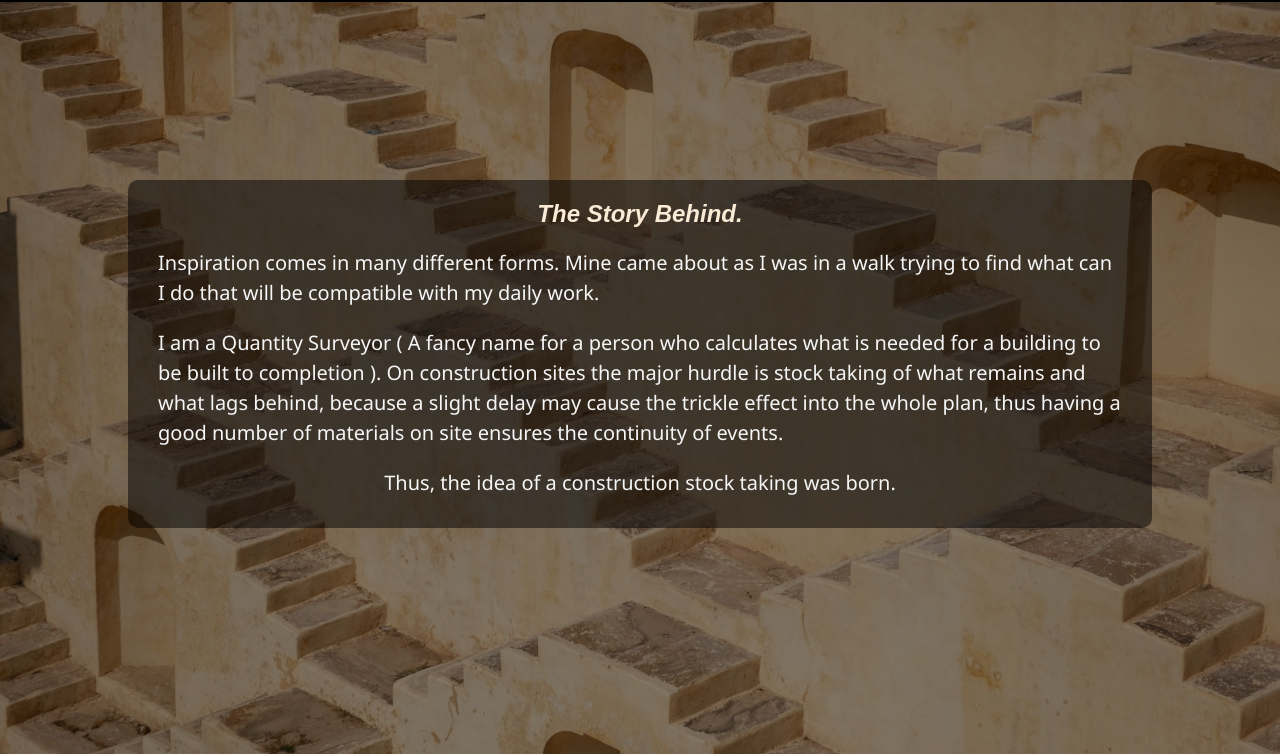
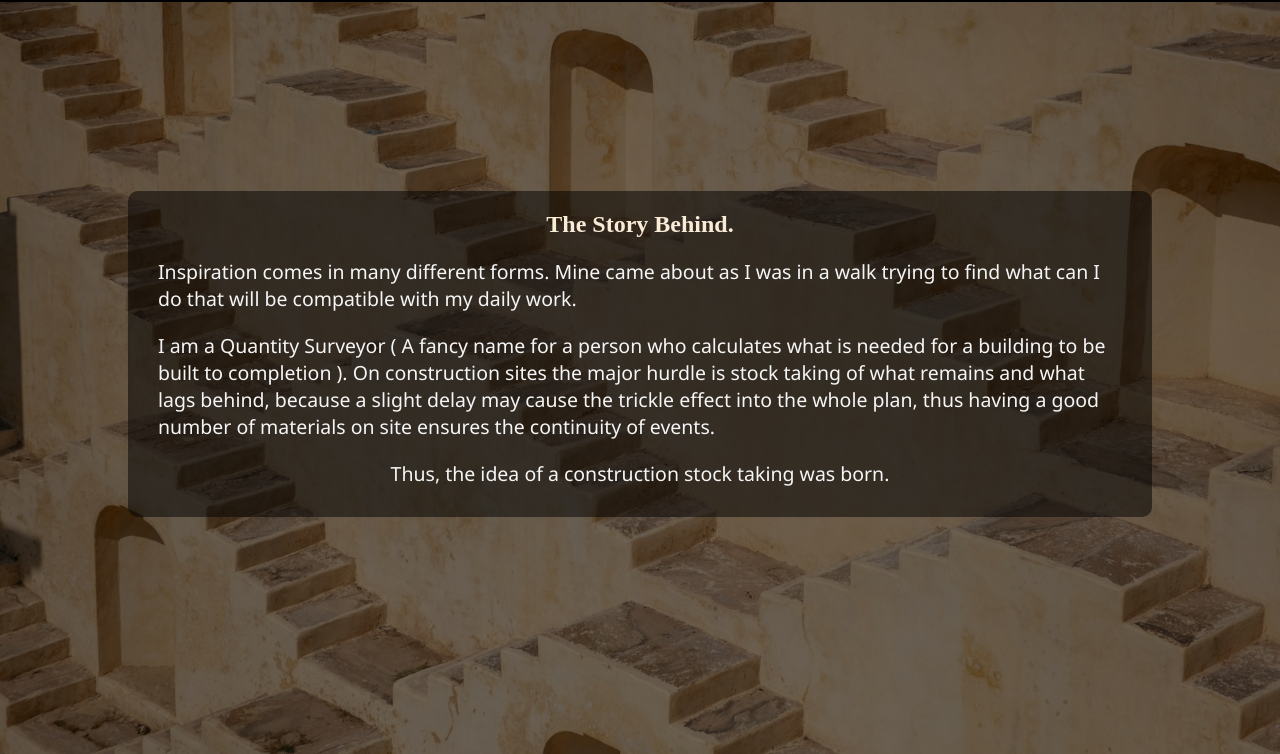
Before and after one commit to Mwandoe-Shali/Nail-It, a website: page about-us.html in a window 1280 px wide. Shown: the part 46-800 px from the top of the page. Drawn offline with Linux system fonts and the light colour scheme.

Commit message:
style: Update about-us.html and about-us.css

```diff
--- a/about-us.html
+++ b/about-us.html
@@ -28,7 +28,7 @@
   </header>
 
   <div id="story-behind-section">
-    <em><strong><h2>The Story Behind.</h2></strong></em>
+    <strong><h2>The Story Behind.</h2></strong>
     <p>Inspiration comes in many different forms. Mine came about as I was in a walk trying to find what can I do that will be compatible with my daily work. </p>
     <p>I am a Quantity Surveyor ( A fancy name for a person who calculates what is needed for a building to be built to completion ). On construction sites the major hurdle is stock taking of what remains and what lags behind, because a slight delay may cause the trickle effect into the whole plan, thus having a good number of materials on site ensures the continuity of events. </p>
     <p>Thus, the idea of a construction stock taking was born.</p>
--- a/styles/about-us.css
+++ b/styles/about-us.css
@@ -8,7 +8,7 @@ body {
     margin: 0;
     font-family: 'Poppins', sans-serif;
     background: url('../assets/architechture.jpg');
-    backdrop-filter: brightness(0.6);
+    backdrop-filter: brightness(0.5);
     background-color: #ecf0f1;
     display: flex;
     flex-direction: column;
@@ -99,11 +99,12 @@ h2 {
     font-size: 24px;
     margin-bottom: 10px;
     color: antiquewhite;
+    font-family: 'Times New Roman', Times, serif;
 }
 
 p {
-    font-size: 20px;
-    line-height: 1.5;
+    font-size: 19.5px;
+    /* line-height: 1.5; */
     font-family: 'Segoe UI', Tahoma, Geneva, Verdana, sans-serif;
     margin: 10px;
 }
```
